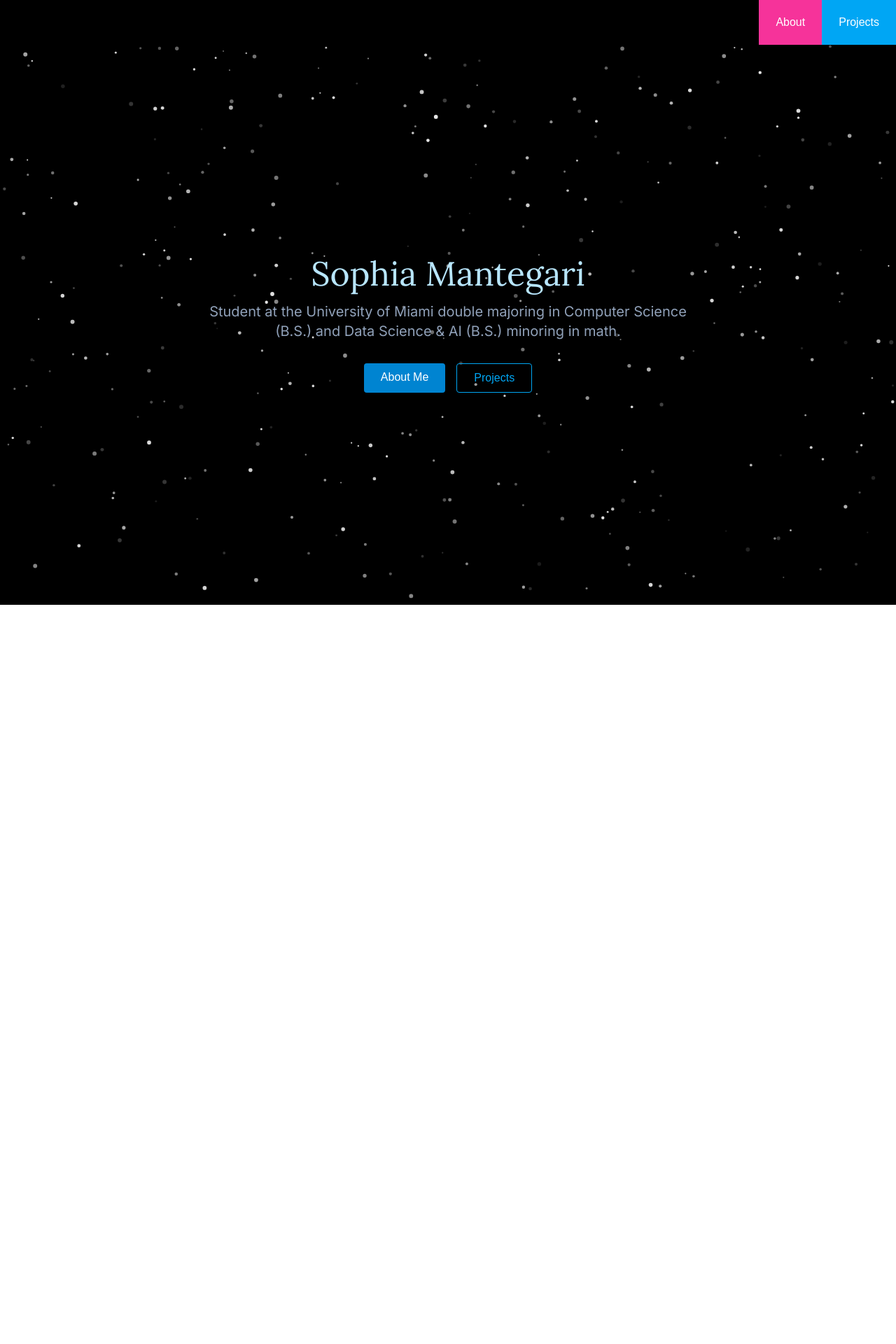
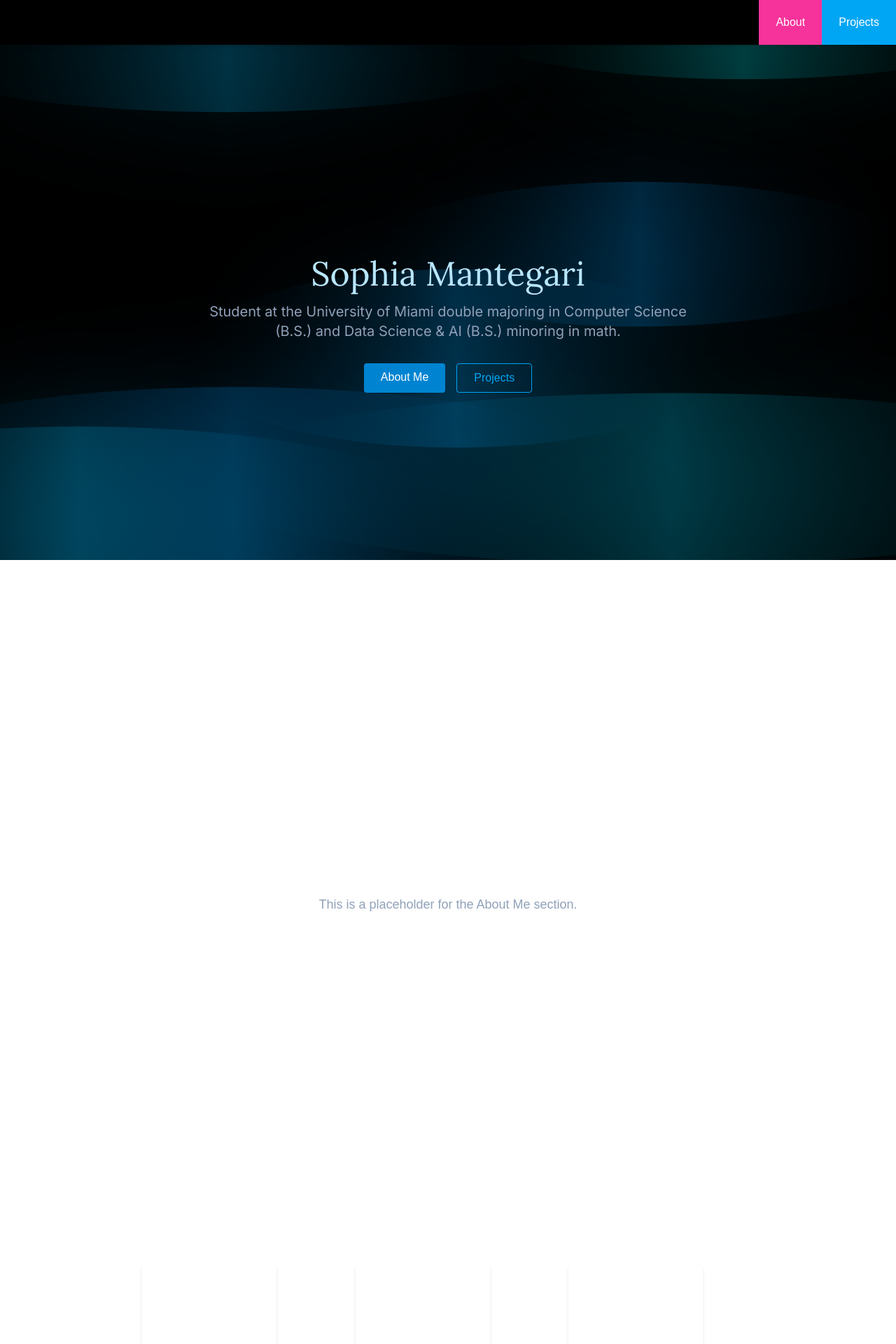
Before and after one commit to smante2121/portfolio, a Next.js app: page / in a window 1280 px wide. Shown: the top 1920 px of the page at 70% size. Before the commit the page ends 864 px from the top, so only its background shows below. Built offline with nearby package versions, Linux system fonts and the light colour scheme.

Commit message:
attempt at cooler background

```diff
--- a/src/app/page.js
+++ b/src/app/page.js
@@ -1,46 +1,35 @@
 "use client";
-import { useEffect, useState, useRef } from "react";
+import { useEffect, useState } from "react";
 import HeroSection from "@/components/HeroSection";
 import AboutSection from "@/components/AboutSection";
 import ProjectsSection from "@/components/ProjectsSection";
 import BackToTopButton from "@/components/BackToTopButton";
+import AnimatedBackground from "@/components/AnimatedBackground";
 
 export default function Home() {
   const [showArrow, setShowArrow] = useState(false);
-  const scrollContainerRef = useRef(null);
 
   useEffect(() => {
-    const container = scrollContainerRef.current;
     const handleScroll = () => {
-      if (container) {
-        setShowArrow(container.scrollTop > window.innerHeight * 0.8);
-      }
+      setShowArrow(window.scrollY > window.innerHeight * 0.8);
     };
-    container?.addEventListener("scroll", handleScroll);
-    return () => container?.removeEventListener("scroll", handleScroll);
+    window.addEventListener("scroll", handleScroll);
+    return () => window.removeEventListener("scroll", handleScroll);
   }, []);
 
   const scrollToTop = () => {
-    scrollContainerRef.current?.scrollTo({ top: 0, behavior: "smooth" });
+    window.scrollTo({ top: 0, behavior: "smooth" });
   };
 
   return (
-    <>
-      <div
-        ref={scrollContainerRef}
-        className="snap-y snap-mandatory h-screen overflow-y-scroll scroll-smooth"
-      >
-        <section className="snap-start">
-          <HeroSection />
-        </section>
-        <section id="about" className="snap-start">
-          <AboutSection />
-        </section>
-        <section id="projects" className="snap-start">
-          <ProjectsSection />
-        </section>
+    <div className="relative overflow-hidden min-h-screen">
+      <AnimatedBackground/> {/*  Use Tron background here */}
+      <div className="relative z-10">
+        <HeroSection />
+        <AboutSection />
+        <ProjectsSection />
+        <BackToTopButton show={showArrow} scrollToTop={scrollToTop} />
       </div>
-      <BackToTopButton show={showArrow} scrollToTop={scrollToTop} />
-    </>
+    </div>
   );
 }
--- a/src/components/AboutSection.js
+++ b/src/components/AboutSection.js
@@ -2,7 +2,7 @@
     return (
       <section
         id="about"
-        className="min-h-screen w-full bg-black text-white flex flex-col items-center justify-center"
+        className="min-h-screen w-full text-white flex flex-col items-center justify-center"
       >
         <h2 className="text-4xl font-bold mb-4">About Me</h2>
         <p className="max-w-xl text-center text-lg text-slate-400 px-4">
--- a/src/components/AnimatedBackground.js
+++ b/src/components/AnimatedBackground.js
@@ -2,27 +2,75 @@
 import { useEffect, useRef } from "react";
 
 export default function AnimatedBackground() {
-  const gradientRef = useRef(null);
+  const canvasRef = useRef(null);
 
   useEffect(() => {
-    const handleMouseMove = (e) => {
-      const { innerWidth, innerHeight } = window;
-      const x = (e.clientX / innerWidth) * 100;
-      const y = (e.clientY / innerHeight) * 100;
+    const canvas = canvasRef.current;
+    const ctx = canvas.getContext("2d");
 
-      if (gradientRef.current) {
-        gradientRef.current.style.background = `radial-gradient(circle at ${x}% ${y}%, rgba(0, 255, 255, 0.25), transparent 60%)`;
+    let width = (canvas.width = window.innerWidth);
+    let height = (canvas.height = window.innerHeight);
+
+    const particles = [];
+    const particleCount = 7; // fewer, larger particles
+
+    for (let i = 0; i < particleCount; i++) {
+        particles.push({
+          x: Math.random() * width,
+          y: Math.random() * height,
+          width: Math.random() * 800 + 600,
+          height: Math.random() * 250 + 150,
+          dx: (Math.random() - 0.5) * 0.1,
+          dy: (Math.random() - 0.5) * 0.1,
+          color: `rgba(0, ${150 + Math.random() * 100}, 255, 0.08)` // ⬅️ higher alpha
+        });
       }
-    };
 
-    window.addEventListener("mousemove", handleMouseMove);
-    return () => window.removeEventListener("mousemove", handleMouseMove);
+    function animate() {
+      ctx.clearRect(0, 0, width, height);
+      ctx.fillStyle = "#000";
+      ctx.fillRect(0, 0, width, height);
+
+      for (let p of particles) {
+        // Apply glow effect
+        ctx.shadowColor = p.color.replace("0.08", "0.5");
+        ctx.shadowBlur = 150;
+
+        // Create long, wispy ellipse
+        const gradient = ctx.createLinearGradient(p.x - p.width / 2, p.y, p.x + p.width / 2, p.y);
+        gradient.addColorStop(0, "rgba(0,0,0,0)");
+        gradient.addColorStop(0.5, p.color.replace("0.08", "0.2"));
+        gradient.addColorStop(1, "rgba(0,0,0,0)");
+
+        ctx.fillStyle = gradient;
+        ctx.beginPath();
+        ctx.ellipse(p.x, p.y, p.width / 2, p.height / 2, 0, 0, Math.PI * 2);
+        ctx.fill();
+
+        // Move particle slightly (drift)
+        p.x += p.dx;
+        p.y += p.dy;
+
+        // Bounce off edges softly
+        if (p.x <= -p.width || p.x >= width + p.width) p.dx *= -1;
+        if (p.y <= -p.height || p.y >= height + p.height) p.dy *= -1;
+      }
+
+      requestAnimationFrame(animate);
+    }
+
+    animate();
+
+    window.addEventListener("resize", () => {
+      width = canvas.width = window.innerWidth;
+      height = canvas.height = window.innerHeight;
+    });
   }, []);
 
   return (
-    <div
-      ref={gradientRef}
-      className="absolute inset-0 z-0 bg-black transition-all duration-200"
+    <canvas
+      ref={canvasRef}
+      className="fixed top-0 left-0 w-full h-full -z-10 pointer-events-none"
     />
   );
 }
--- a/src/components/HeroSection.js
+++ b/src/components/HeroSection.js
@@ -1,9 +1,6 @@
-import StarBackground from "./StarBackground";
-
 export default function HeroSection() {
     return (
-    <div className="relative flex flex-col items-center justify-center min-h-screen bg-black overflow-hidden">
-      <StarBackground />
+      <div className="relative flex flex-col items-center justify-center min-h-screen overflow-hidden">
         <div className="z-10 text-center p-6">
           <h1 className="text-5xl text-sky-200" style={{ fontFamily: 'Lora, serif' }}>
             Sophia Mantegari
--- a/src/components/ProjectsSection.js
+++ b/src/components/ProjectsSection.js
@@ -14,7 +14,7 @@
     return (
       <section
         id="projects"
-        className="min-h-screen w-full bg-black text-white flex flex-col items-center justify-center px-4 py-16"
+        className="min-h-screen w-full text-white flex flex-col items-center justify-center px-4 py-16"
       >
         <h2 className="text-3xl font-bold mb-10 tracking-wider">Projects</h2>
 
```
Lines whose indentation alone changed are shown as unchanged.
